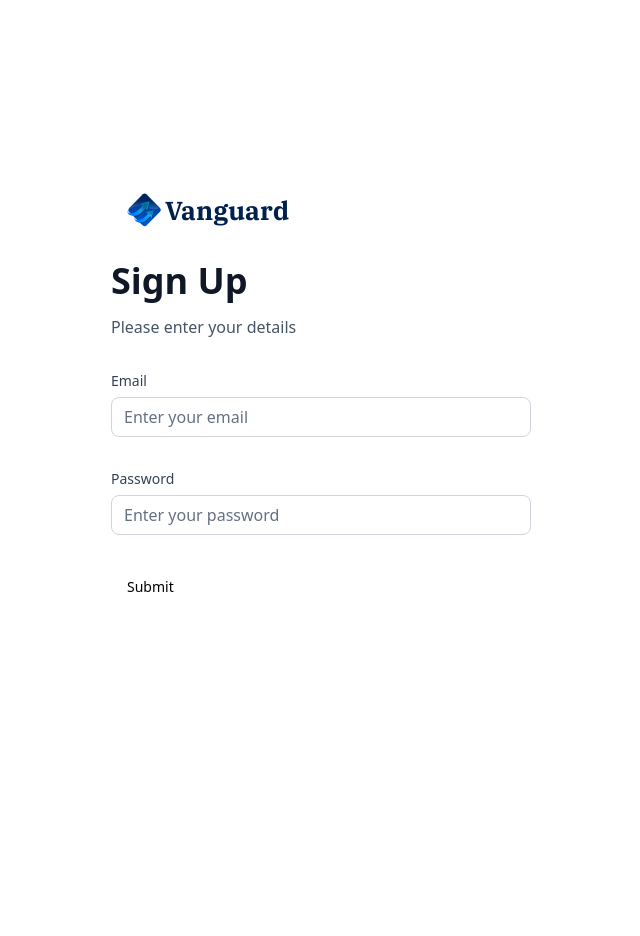
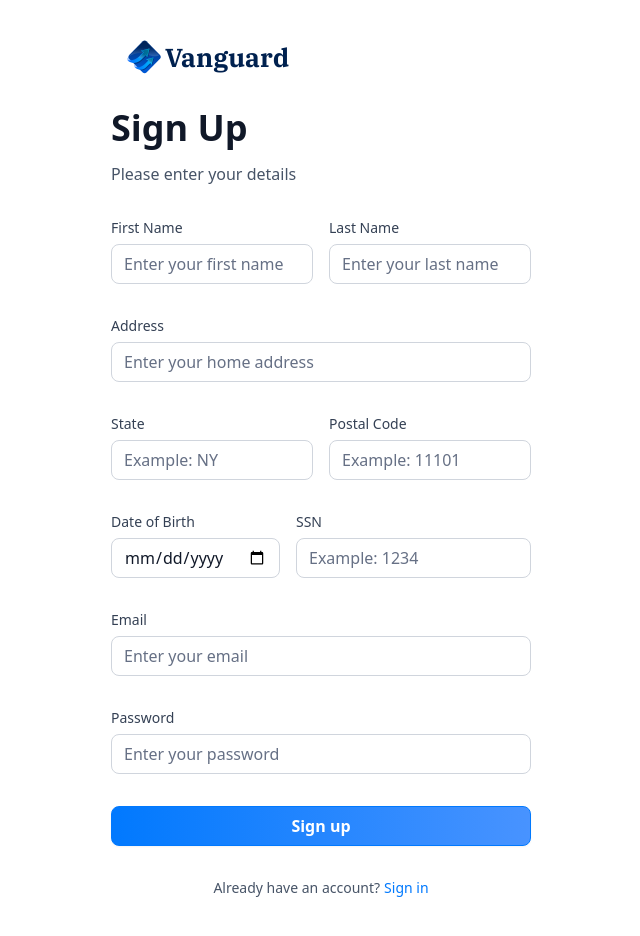
Before and after one commit to mr-andrej/vanguard-banking, a Next.js app: page /sign-up in a window 1280 px wide. Shown: the whole page, without its empty margins (319-959 px from the left). Before the commit the page ends 800 px from the top, so only its background shows below. Built offline with nearby package versions, Linux system fonts and the light colour scheme.

Commit message:
Finished the foundations for the sign up and sign in pages

```diff
--- a/components/AuthForm.tsx
+++ b/components/AuthForm.tsx
@@ -4,27 +4,34 @@
 import Link from "next/link";
 import Image from "next/image";
 import {zodResolver} from "@hookform/resolvers/zod";
-import {useForm} from "react-hook-form";
+import {Control, useForm} from "react-hook-form";
 import {z} from "zod";
 import {Button} from "@/components/ui/button";
 import {Form} from "@/components/ui/form";
 import CustomInput from "@/components/CustomInput";
 import {authFormSchema} from "@/lib/utils";
+import {Loader2} from "lucide-react";
 
 const AuthForm = ({type}: { type: string }) => {
     const [user, setUser] = useState(null);
+    const [isLoading, setIsLoading] = useState(false);
 
-    const form = useForm<z.infer<typeof authFormSchema>>({
-        resolver: zodResolver(authFormSchema),
+    const formSchema = authFormSchema(type);
+
+    const form = useForm<z.infer<typeof formSchema>>({
+        resolver: zodResolver(formSchema),
         defaultValues: {
             email: "",
             password: "",
         },
     });
 
-    function onSubmit(values: z.infer<typeof authFormSchema>) {
-        console.log("Called");
+    function onSubmit(values: z.infer<typeof formSchema>) {
+        setIsLoading(true);
+
         console.log(values);
+
+        setIsLoading(false);
     }
 
     return (
@@ -57,16 +64,63 @@
                 <>
                     <Form {...form}>
                         <form onSubmit={form.handleSubmit(onSubmit)} className="space-y-8">
+                            {type === "sign-up" && (
+                                <>
+                                    <div className="flex gap-4">
+                                        <CustomInput control={form.control as Control} name="firstName"
+                                                     label="First Name"
+                                                     placeholder="Enter your first name"/>
+                                        <CustomInput control={form.control as Control} name="lastName" label="Last Name"
+                                                     placeholder="Enter your last name"/>
+                                    </div>
 
-                            <CustomInput control={form.control} name="email" label="Email"
+                                    <CustomInput control={form.control as Control} name="address1" label="Address"
+                                                 placeholder="Enter your home address"/>
+
+                                    <div className="flex gap-4">
+                                        <CustomInput control={form.control as Control} name="state" label="State"
+                                                     placeholder="Example: NY"/>
+                                        <CustomInput control={form.control as Control} name="postalCode"
+                                                     label="Postal Code"
+                                                     placeholder="Example: 11101"/>
+                                    </div>
+                                    <div className="flex gap-4">
+                                        <CustomInput control={form.control as Control} name="dateOfBirth"
+                                                     label="Date of Birth" type="date" value=""
+                                                     placeholder="DD-MM-YYYY"/>
+                                        <CustomInput control={form.control as Control} name="ssn" label="SSN"
+                                                     placeholder="Example: 1234"/>
+                                    </div>
+                                </>
+                            )}
+                            <CustomInput control={form.control as Control} name="email" label="Email"
                                          placeholder="Enter your email"/>
-                            <CustomInput control={form.control} name="password" label="Password"
+                            <CustomInput control={form.control as Control} name="password" label="Password"
                                          type="password"
                                          placeholder="Enter your password"/>
-
-                            <Button type="submit">Submit</Button>
+                            <div className="flex flex-col gap-4">
+                                <Button type="submit" disabled={isLoading} className="form-btn">{isLoading ? (
+                                    <>
+                                        <Loader2 size={20} className="animate-spin"/> &nbsp;
+                                        Loading...
+                                    </>
+                                ) : type === "sign-in"
+                                    ? "Sign in" : "Sign up"}
+                                </Button>
+                            </div>
                         </form>
                     </Form>
+
+                    <footer className="flex justify-center gap-1">
+                        <p className="text-14 font-normal text-gray-600">
+                            {type === "sign-in"
+                                ? "Don't have an account?"
+                                : "Already have an account?"}
+                        </p>
+                        <Link href={type === "sign-in" ? "/sign-up" : "/sign-in"} className="form-link">
+                            {type === "sign-in" ? "Sign up" : "Sign in"}
+                        </Link>
+                    </footer>
                 </>
             )}
         </section>
--- a/components/CustomInput.tsx
+++ b/components/CustomInput.tsx
@@ -5,9 +5,11 @@
 import {authFormSchema} from "@/lib/utils";
 import {z} from "zod";
 
+const formSchema = authFormSchema("sign-up");
+
 interface CustomInput {
-    control: Control<z.infer<typeof authFormSchema>>,
-    name: FieldPath<z.infer<typeof authFormSchema>>,
+    control: Control,
+    name: FieldPath<z.infer<typeof formSchema>>,
     label: string,
     placeholder: string,
     type?: string,
@@ -18,9 +20,10 @@
         <FormField
             control={control}
             name={name}
+            id={name + "_" + type}
             render={({field}) => (
                 <div className="form-item">
-                    <FormLabel className="form-label">
+                    <FormLabel className="form-label" htmlFor={name + "_" + type}>
                         {label}
                     </FormLabel>
                     <div className="flex w-full flex-col">
@@ -29,7 +32,7 @@
                                 placeholder={placeholder}
                                 className="input-class"
                                 type={type}
-                                id={name}
+                                id={name + "_" + type}
                                 {...field}
                             />
                         </FormControl>
--- a/lib/utils.ts
+++ b/lib/utils.ts
@@ -195,8 +195,16 @@
     return date > twoDaysAgo ? "Processing" : "Success";
 };
 
-export const authFormSchema = z.object({
+export const authFormSchema = (type: string) => z.object({
+    // Sign up
+    firstName: type === "sign-in" ? z.string().optional() : z.string().min(2),
+    lastName: type === "sign-in" ? z.string().optional() : z.string().min(2),
+    address1: type === "sign-in" ? z.string().optional() : z.string().min(5).max(50),
+    state: type === "sign-in" ? z.string().optional() : z.string().min(3).max(15),
+    postalCode: type === "sign-in" ? z.string().optional() : z.string().min(3).max(7),
+    dateOfBirth: type === "sign-in" ? z.string().optional() : z.string().min(3),
+    ssn: type === "sign-in" ? z.string().optional() : z.string().min(3),
+    // Sign in & Sign up
     email: z.string().email(),
     password: z.string().min(8),
-    username: z.string().min(8),
 });
```
